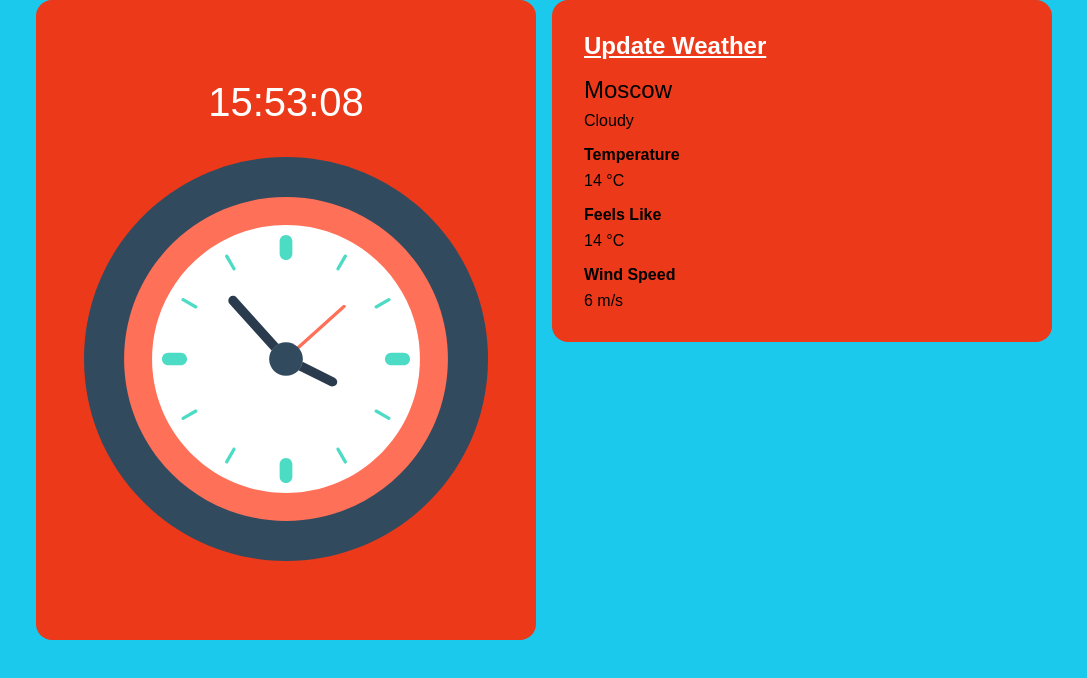
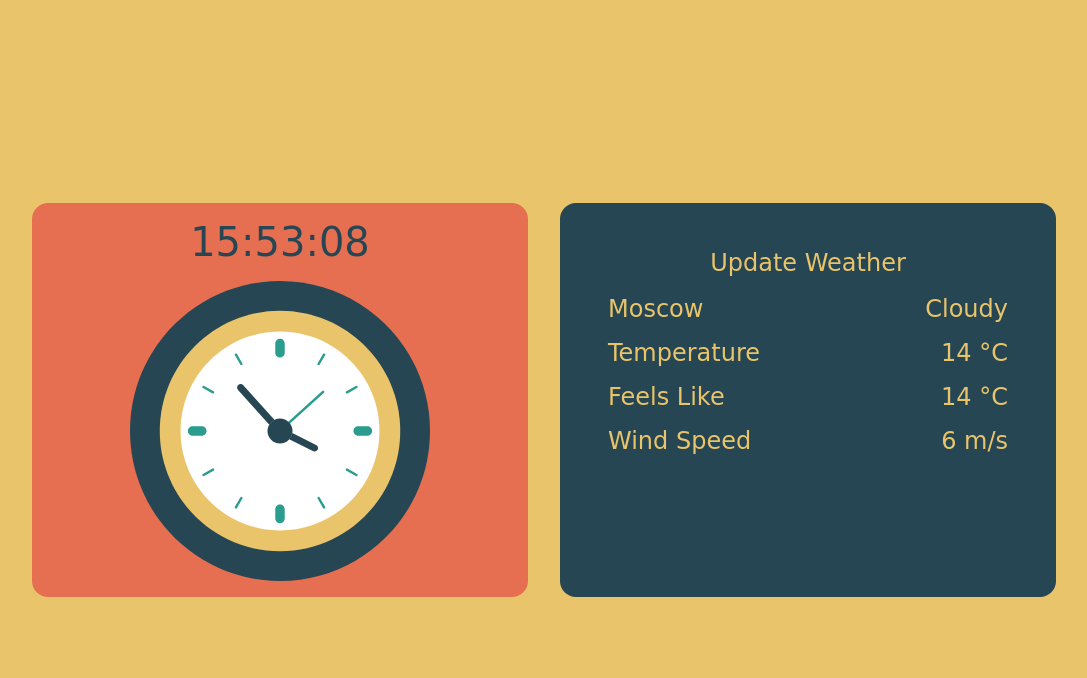
Before and after one commit to ethereal-tea/just-clock, a website built with Vite: page index.html in a window 1280 px wide. Shown: the whole page, without its empty margins (96-1183 px from the left). Built offline with nearby package versions, Linux system fonts and the light colour scheme; no server answers; a web font is replaced by a local one.

Commit message:
Redesign

```diff
--- a/index.html
+++ b/index.html
@@ -6,34 +6,38 @@
   <link rel="icon" type="image/svg+xml" href="/favicon.svg" />
   <meta name="viewport" content="width=device-width, initial-scale=1.0" />
   <title>clock-project</title>
+  <link rel="preconnect" href="https://fonts.googleapis.com">
+  <link rel="preconnect" href="https://fonts.gstatic.com" crossorigin>
+  <link href="https://fonts.googleapis.com/css2?family=Ranchers&family=Schoolbell&display=swap" rel="stylesheet">
   <link rel="stylesheet" href="src/style.css">
 </head>
 
 <body>
   <div class="loading">
-    Гружу часы...
+    Loading...
   </div>
+  <div class="app">
     <div class="clock">
-    <span class="time"></span>
-    <svg xmlns="http://www.w3.org/2000/svg" fill="none" viewbox="0 0 800 800">
+      <span class="clock__digital"></span>
+      <svg class="clock__svg" xmlns="http://www.w3.org/2000/svg" fill="none" viewbox="0 0 800 800">
         <g clip-path="url(#a)">
-        <path fill="#324a5e"
+          <path fill="#264653"
             d="M400 800c220.914 0 400-179.086 400-400S620.914 0 400 0 0 179.086 0 400s179.086 400 400 400" />
-        <path fill="#ff7058"
+          <path fill="#e9c46a"
             d="M400 720.63c177.079 0 320.63-143.551 320.63-320.63S577.079 79.37 400 79.37 79.37 222.921 79.37 400 222.921 720.63 400 720.63" />
           <path fill="#fff"
             d="M400 665.197c146.464 0 265.197-118.733 265.197-265.197S546.464 134.803 400 134.803 134.803 253.536 134.803 400 253.536 665.197 400 665.197" />
-        <path fill="#4cdbc4"
+          <path fill="#2a9d8f"
             d="M400 154.331c-6.929 0-12.598 5.669-12.598 12.598v24.567c0 6.929 5.669 12.599 12.598 12.599s12.598-5.67 12.598-12.599v-24.567c0-6.929-5.669-12.598-12.598-12.598m0 441.575c-6.929 0-12.598 5.669-12.598 12.598v24.567c0 6.929 5.669 12.598 12.598 12.598s12.598-5.669 12.598-12.598v-24.567c0-6.929-5.669-12.598-12.598-12.598m233.071-208.504h-24.567c-6.929 0-12.598 5.669-12.598 12.598s5.669 12.598 12.598 12.598h24.567c6.929 0 12.598-5.669 12.598-12.598s-5.669-12.598-12.598-12.598m-441.575 0h-24.567c-6.929 0-12.598 5.669-12.598 12.598s5.669 12.598 12.598 12.598h24.567c6.929 0 12.599-5.669 12.599-12.598s-5.67-12.598-12.599-12.598" />
-        <path id="minutes" fill="#2b3b4e"
+          <path id="minutes" fill="#264653"
             d="M408.892 368.557V243.832c0-5.039-4.409-9.448-9.449-9.448-5.039 0-9.449 4.409-9.449 9.448v124.725c3.15-.63 6.3-1.26 9.449-1.26s6.299.63 9.449 1.26" />
-        <path id="hours" fill="#2b3b4e"
+          <path id="hours" fill="#264653"
             d="m390.535 297.257-.446 70.822q9.354-2.671 18.708 0v-70.376c0-2.673-1.336-4.9-3.118-6.682-1.782-1.781-4.009-3.117-6.681-3.117-4.454 0-8.463 4.008-8.463 9.353" />
-        <path id="seconds" fill="#ff7058"
+          <path id="seconds" fill="#2a9d8f"
             d="M402.895 367.527V244.59c0-1.781-1.336-3.118-3.118-3.118-.891 0-1.336.446-2.227 1.337-.445.445-1.336 1.336-1.336 2.227v123.827c2.227-1.336 4.9-1.336 6.681-1.336" />
-        <path fill="#324a5e"
+          <path fill="#264653"
             d="M400 433.386c18.438 0 33.386-14.948 33.386-33.386S418.438 366.614 400 366.614 366.614 381.562 366.614 400s14.948 33.386 33.386 33.386" />
-        <path fill="#4cdbc4"
+          <path fill="#2a9d8f"
             d="M606.614 280.945c-.63-1.89-3.149-1.89-4.409-1.26l-25.197 14.488c-1.89.63-1.89 3.15-1.26 4.41s3.15 1.889 4.409 1.26l25.197-14.489c1.89-1.26 2.52-3.149 1.26-4.409M224.252 501.417c-.63-1.889-3.15-1.889-4.409-1.26l-25.197 14.489c-1.89.63-1.89 3.149-1.26 4.409.63 1.89 3.149 1.89 4.409 1.26l25.197-14.488c1.89-.63 1.89-2.52 1.26-4.41m294.803 105.197c1.89-.63 1.89-3.149 1.26-4.409l-14.488-25.197c-.63-1.89-3.15-1.89-4.41-1.26-1.889.63-1.889 3.15-1.26 4.409l14.489 25.197c1.259 1.89 3.149 2.52 4.409 1.26M298.583 224.252c1.889-.63 1.889-3.15 1.26-4.409l-14.489-25.197c-.63-1.89-3.149-1.89-4.409-1.26-1.89.63-1.89 3.149-1.26 4.409l14.488 25.197c.63 1.89 2.52 1.89 4.41 1.26m220.472-30.866c-1.89-.63-3.779-.63-4.409 1.26l-14.489 25.197c-.629 1.889-.629 3.779 1.26 4.409s3.78.63 4.41-1.26l14.488-25.197c1.26-1.26.63-3.779-1.26-4.409M298.583 575.748c-1.89-.63-3.78-.63-4.41 1.26l-14.488 25.197c-.63 1.889-.63 3.779 1.26 4.409s3.779.63 4.409-1.26l14.489-25.197c.629-1.259.629-3.779-1.26-4.409m308.031-56.693c.63-1.89.63-3.779-1.26-4.409l-25.197-14.489c-1.889-.629-3.779-.629-4.409 1.26s-.63 3.78 1.26 4.41l25.197 14.488c1.26 1.26 3.779.63 4.409-1.26M224.252 298.583c.63-1.89.63-3.78-1.26-4.41l-25.197-14.488c-1.889-.63-3.779-.63-4.409 1.26s-.63 3.779 1.26 4.409l25.197 14.489c1.259.629 3.779 0 4.409-1.26" />
         </g>
         <defs>
@@ -82,6 +86,7 @@
         </div>
       </div>
     </div>
+  </div>
   <script type="module" src="src/main.js"></script>
 </body>
 
--- a/src/main.js
+++ b/src/main.js
@@ -3,7 +3,7 @@
 const hourArrow = document.querySelector('#hours')
 const minuteArrow = document.querySelector('#minutes')
 const secondArrow = document.querySelector('#seconds')
-const time = document.querySelector('.time')
+const time = document.querySelector('.clock__digital')
 
 const getDate = () => {
   const date = new Date()
--- a/src/style.css
+++ b/src/style.css
@@ -11,75 +11,58 @@
 
 body {
   height: 100vh;
-  background: #1ac9ec;
+  background: #e9c46a;
   display: flex;
   justify-content: center;
-  align-items: flex-start;
+  align-items: center;
   position: relative;
   gap: 1rem;
-  font-family: sans-serif;
+  font-family: "Schoolbell", cursive;
 }
 
+.app {
+  width: 80%;
+  /* height: 100%; */
+  margin: 0 auto;
+  display: grid;
+  grid-template-columns: repeat(2, 1fr);
+  gap: 2rem;
+}
 
+@media (max-width: 900px) {
+  .app {
+    grid-template-columns: 1fr;
+  }
+}
 
 .clock {
-  /* flex: 1; */
-  background: #ec391a;
-  min-width: 500px;
-  height: 80vh;
-  padding: 3rem;
   display: flex;
   flex-direction: column;
   justify-content: center;
   align-items: center;
-  gap: 2rem;
+  padding: 1rem;
+  gap: 1rem;
+  background-color: #e76f51;
   border-radius: 1rem;
 }
 
-.time {
-  font-size: 2.5rem;
-  color: #fff;
+.clock__svg {
+  max-width: 300px;
 }
 
-@media (max-width: 600px) {
-  .clock {
-    margin: 0 1rem;
-  }
-}
-
-.loading {
-  height: 100vh;
-  width: 100vw;
-  position: absolute;
-  inset: 0;
-  z-index: 2;
-  display: flex;
-  justify-content: center;
-  align-items: center;
-  font-size: 2rem;
-  color: #fff;
-  font-family: sans-serif;
-  background: #1ac9ec;
-  animation: loader 5s ease-in-out forwards;
-}
-
-@keyframes loader {
-  0% {
-    opacity: 1;
-    display: flex;
-  }
-  100% {
-    opacity: 0;
-    display: none;
-  }
+.clock__digital {
+  font-size: 2.5rem;
+  color: #264653;
 }
 
 .weather {
   display: flex;
-  background: #ec391a;
-  padding: 2rem;
-  min-width: 500px;
+  flex-direction: column;
+  /* justify-content: center; */
+  padding: 3rem;
+  background-color:#264653;
   border-radius: 1rem;
+  color: #e9c46a;
 }
 
 .weather__info {
@@ -90,42 +73,41 @@ body {
 
 .weather__block {
   display: flex;
-  flex-direction: column;
-  gap: 0.5rem;
+  justify-content: space-between;
+  font-size: 1.5rem;
 }
 
-
-.weather__title {
-  font-weight: bold;
-}
-
-.weather__city-name {
-  font-size: 1.5rem;
+@media (max-width: 500px) {
+  .weather__block {
+    flex-direction: column;
+  }
 }
 
 .update-weather-btn {
   background: transparent;
+  font-family: inherit;
+  font-size: 1.5rem;
   border: none;
-  font-family: inherit;
-  color: #fff;
-  font-weight: bold;
-  font-size: 1.5rem;
   cursor: pointer;
-  text-decoration: underline;
+  color: #e9c46a;
+  animation: jump 1.2s ease-in-out infinite;
 }
 
-@media (max-width: 600px) {
-  body {
-    flex-direction: column;
-  }
 
-  .clock, .weather {
-    min-width: unset;
-    width: 90%;
-    margin: 0 auto;
-  }
+.loading {
+  display: flex;
+  justify-content: center;
+  align-items: center;
+  width: 100vw;
+  height: 100vh;
+  position: absolute;
+  inset: 0;
+  font-size: 2rem;
+  background: #264653;
+  color: #e9c46a;
+  z-index: 10;
+  animation: fadeOut 3s ease-in-out forwards;
 }
-
 
 /* Colors for redesign
 #264653
@@ -133,3 +115,33 @@ body {
 #e9c46a
 #f4a261
 #e76f51 */
+
+.test {
+  color: #264653;
+  color: #2a9d8f;
+  color: #e9c46a;
+  color: #f4a261;
+  color: #e76f51
+}
+
+@keyframes jump {
+  0% {
+    transform: translateY(0);
+  }
+  50% {
+    transform: translateY(-10px);
+  }
+  100% {
+    transform: translateY(0);
+  }
+}
+
+@keyframes fadeOut {
+  0% {
+    opacity: 1;
+  }
+  100% {
+    opacity: 0;
+    visibility: hidden;
+  }
+}
```
Lines whose indentation alone changed are shown as unchanged.
